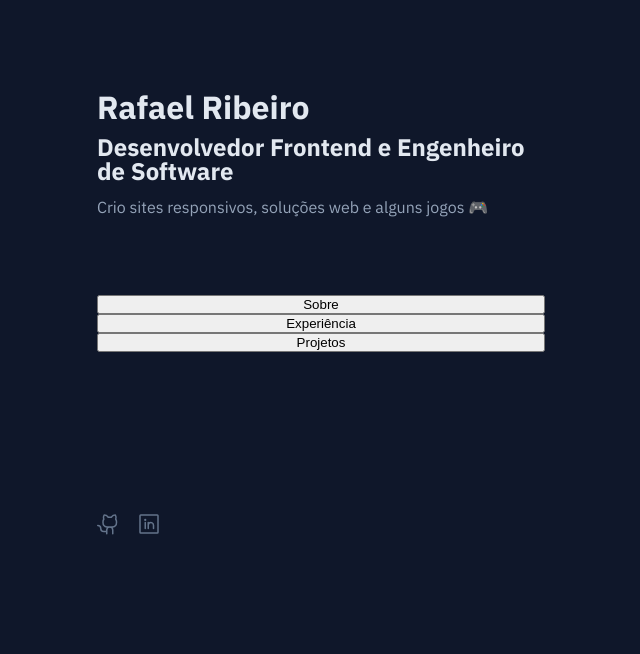
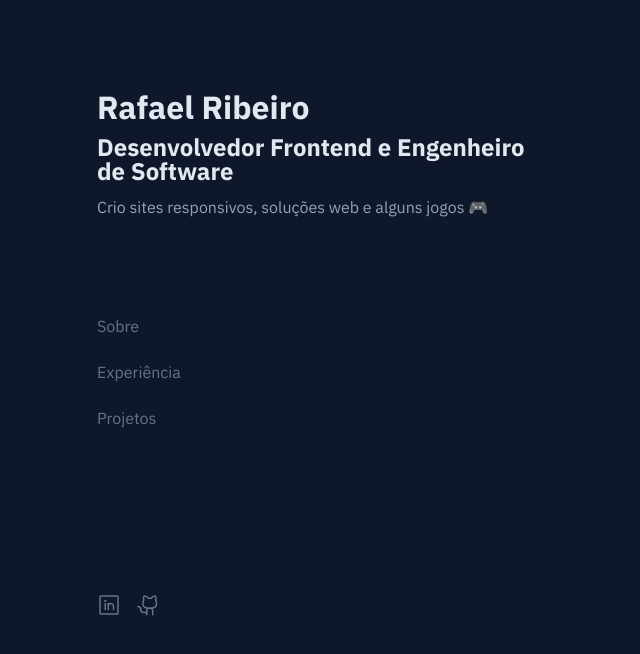
Before and after one commit to RafahOlive/portfolio, a React (Vite) app: page / in a window 1280 px wide. Shown: the top 654 px of the page, without its empty margins (95-735 px from the left). Built offline with nearby package versions, Linux system fonts and the light colour scheme.

Commit message:
Alterado layout dos links

```diff
--- a/package.json
+++ b/package.json
@@ -7,7 +7,9 @@
     "dev": "vite",
     "build": "tsc && vite build",
     "lint": "eslint src --ext ts,tsx --report-unused-disable-directives --max-warnings 0",
-    "preview": "vite preview"
+    "preview": "vite preview",
+    "predeploy": "npm run build",
+    "deploy": "gh-pages -d dist"
   },
   "dependencies": {
     "react": "^18.2.0",
--- a/src/components/Header/index.tsx
+++ b/src/components/Header/index.tsx
@@ -13,21 +13,21 @@ export function Header() {
   const [projects, setProjects] = useState(false);
 
   function handelSetAbout() {
-        setAbout(true)
-        setExperience(false)
-        setProjects(false)
+    setAbout(true);
+    setExperience(false);
+    setProjects(false);
   }
 
   function handleSetExperience() {
-        setAbout(false)
-        setExperience(true)
-        setProjects(false)
+    setAbout(false);
+    setExperience(true);
+    setProjects(false);
   }
 
   function handleSetProjects() {
-        setAbout(false)
-        setExperience(false)
-        setProjects(true)
+    setAbout(false);
+    setExperience(false);
+    setProjects(true);
   }
   return (
     <div className="main">
@@ -44,11 +44,11 @@ export function Header() {
         </div>
         <div className="header_socialMedia">
           <a href="https://www.linkedin.com/in/rafaelribeirodev/">
-            <GithubLogo size={24} />
+            <LinkedinLogo size={24} />
           </a>
 
-          <a href="https://github.com/RaffahOlive/">
-            <LinkedinLogo size={24} />
+          <a href="https://github.com/RafahOlive">
+            <GithubLogo size={24} />
           </a>
         </div>
       </div>
@@ -56,7 +56,6 @@ export function Header() {
         {about && <About />}
         {experience && <Experience />}
         {projects && <Projects />}
-
       </div>
     </div>
   );
--- a/src/components/Header/styles.scss
+++ b/src/components/Header/styles.scss
@@ -29,10 +29,31 @@
 
     margin-top: 5rem;
 
-    a{
+    button{
+        width: 100px;
+        height: 30px;
+
+        background: none;
+        border: none;
+        cursor: pointer;
+
+        font-family: 'IBM Plex Sans';
+        font-size: medium;
         color: #64748B;
+        text-align: left;
 
         margin-top: 1rem;
+
+        transition: .1s;
+    }
+
+    button:hover{
+        background: none;
+
+        color: #ffffff;
+
+        font-size: large;
+
     }
  }
 
@@ -44,6 +65,12 @@
 
         margin-top: 1rem;
         margin-right: 1rem;
+
+        transition: .1s;
+    }
+
+    a:hover{
+        color: #ffffff;
     }
  }
 
```
Lines whose indentation alone changed are shown as unchanged.
